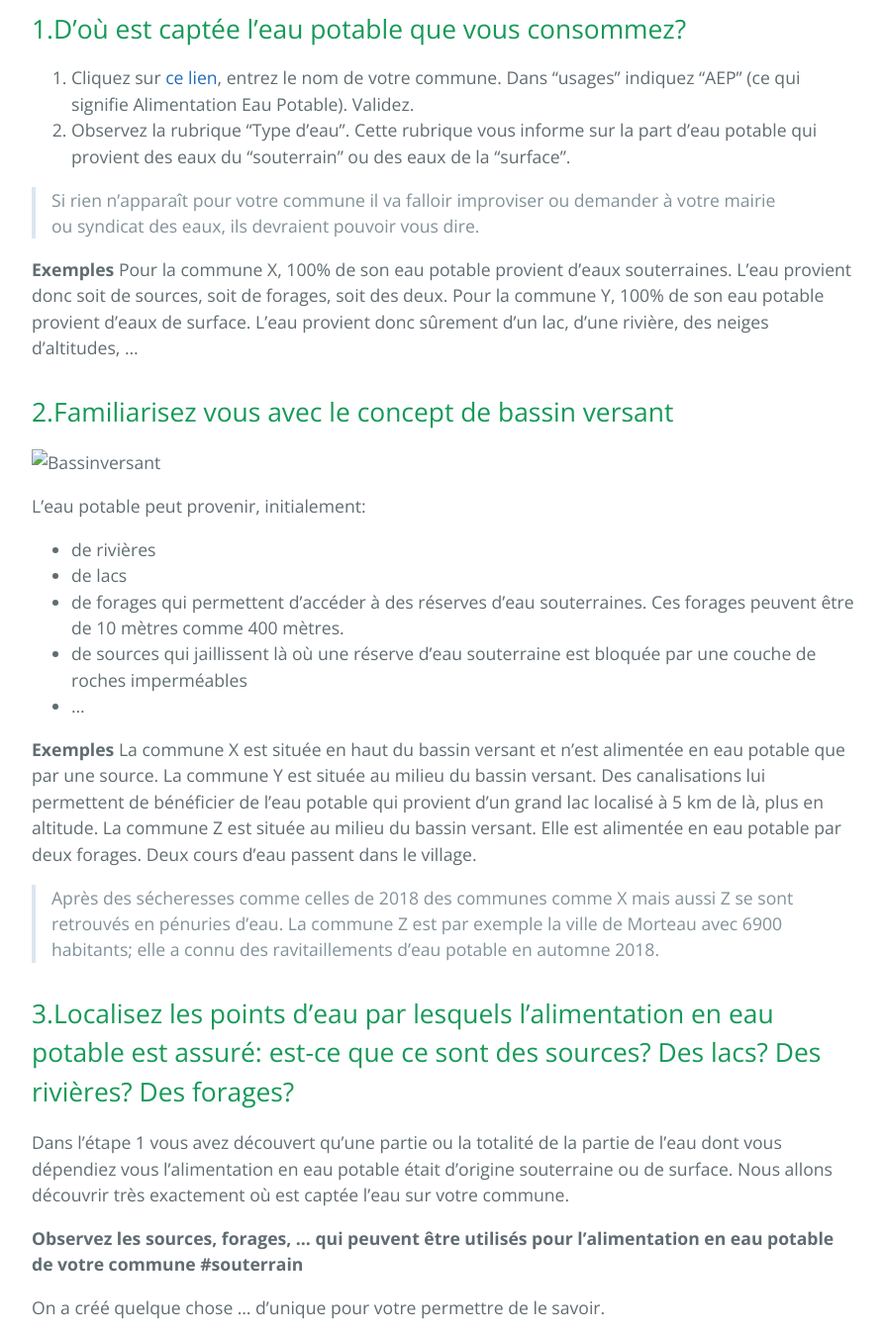
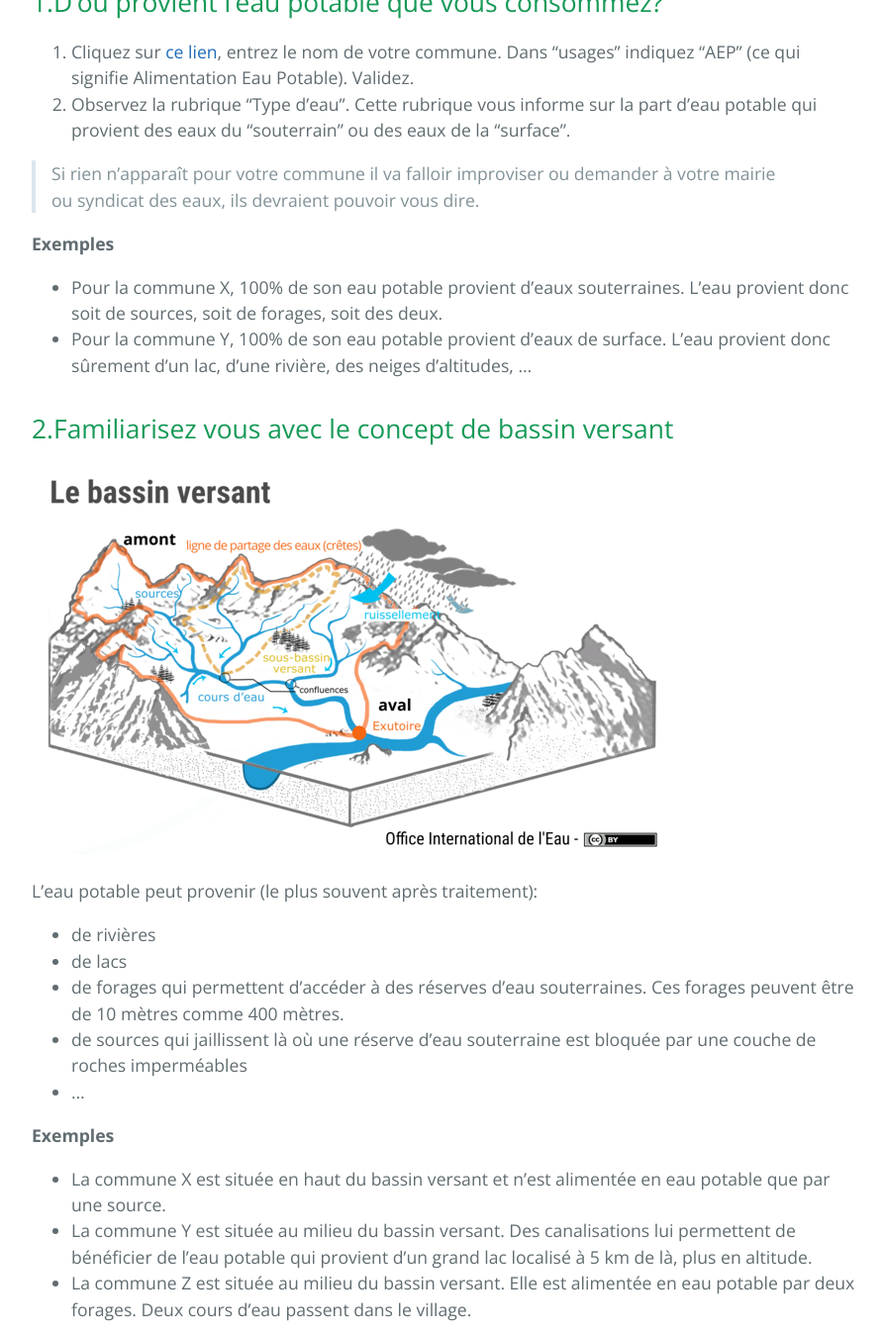
Before and after one commit to secheresses/Ancien-site, a Jekyll site: the page built from pages/penuries-eau/reserves-perennes.md, in a window 1280 px wide and 1400 px high, scrolled down 845 px, cut to the strip 0-1348 px from the top of the window. Shown: the whole strip at 99% size, without its empty margins (192-1086 px from the left). Built offline with Jekyll 4.4.1, drawn with Linux system fonts in a browser that asks for light colours; some of the changed text lies outside the part shown.

Commit message:
mise à jour tutoriel 3

```diff
--- a/pages/penuries-eau/reserves-perennes.md
+++ b/pages/penuries-eau/reserves-perennes.md
@@ -13,11 +13,11 @@ Dans ce tutoriel vous allez pouvoir découvrir pour votre commune:
 * la provenance de l'eau potable que vous consommez (réserves souterraines ou lacs/rivières, ...?)
 * et si les réserves d'eau qui vous alimentent en eau potable peuvent être épuisées par les sécheresses
 
-**Comment est-ce possible?**
+**Comment est-ce possible de savoir sa?**
 
-Parce que l'eau est une des ressources les plus étudiée en Europe et en France. Et que comme pour les données climatiques beaucoup de ressources sont publiques.
+Parce que l'eau est une des ressources les plus étudiées en Europe et en France.
 
-1.D'où est captée l'eau potable que vous consommez?
+1.D'où provient l'eau potable que vous consommez?
 ---
 
 1. Cliquez sur [ce lien](https://bnpe.eaufrance.fr/acces-donnees), entrez le nom de votre commune. Dans "usages" indiquez "AEP" (ce qui signifie Alimentation Eau Potable). Validez.
@@ -26,15 +26,15 @@ Parce que l'eau est une des ressources les plus étudiée en Europe et en France
 > Si rien n'apparaît pour votre commune il va falloir improviser ou demander à votre mairie ou syndicat des eaux, ils devraient pouvoir vous dire.
 
 **Exemples**
-Pour la commune X, 100% de son eau potable provient d'eaux souterraines. L'eau provient donc soit de sources, soit de forages, soit des deux.
-Pour la commune Y, 100% de son eau potable provient d'eaux de surface. L'eau provient donc sûrement d'un lac, d'une rivière, des neiges d'altitudes, ...
+* Pour la commune X, 100% de son eau potable provient d'eaux souterraines. L'eau provient donc soit de sources, soit de forages, soit des deux.
+* Pour la commune Y, 100% de son eau potable provient d'eaux de surface. L'eau provient donc sûrement d'un lac, d'une rivière, des neiges d'altitudes, ...
 
 2.Familiarisez vous avec le concept de bassin versant
 ---
 
-![Bassinversant](../cd/pages/images/bassin-versant.png)
+![Bassinversant](../pages/images/bassin-versant.png)
 
-L'eau potable peut provenir, initialement:
+L'eau potable peut provenir (le plus souvent après traitement):
 * de rivières
 * de lacs
 * de forages qui permettent d'accéder à des réserves d'eau souterraines. Ces forages peuvent être de 10 mètres comme 400 mètres.
@@ -42,14 +42,16 @@ L'eau potable peut provenir, initialement:
 * ...
 
 **Exemples**
-La commune X est située en haut du bassin versant et n'est alimentée en eau potable que par une source.
-La commune Y est située au milieu du bassin versant. Des canalisations lui permettent de bénéficier de l'eau potable qui provient d'un grand lac localisé à 5 km de là, plus en altitude.
-La commune Z est située au milieu du bassin versant. Elle est alimentée en eau potable par deux forages. Deux cours d'eau passent dans le village.
+* La commune X est située en haut du bassin versant et n'est alimentée en eau potable que par une source.
+* La commune Y est située au milieu du bassin versant. Des canalisations lui permettent de bénéficier de l'eau potable qui provient d'un grand lac localisé à 5 km de là, plus en altitude.
+* La commune Z est située au milieu du bassin versant. Elle est alimentée en eau potable par deux forages. Deux cours d'eau passent dans le village.
 
 > Après des sécheresses comme celles de 2018 des communes comme X mais aussi Z se sont retrouvés en pénuries d'eau. La commune Z est par exemple la ville de Morteau avec 6900 habitants; elle a connu des ravitaillements d'eau potable en automne 2018.
 
-3.Localisez les points d'eau par lesquels l'alimentation en eau potable est assuré: est-ce que ce sont des sources? Des lacs? Des rivières? Des forages?
+3.Localisez les points d'eau par lesquels l'alimentation en eau potable est assurée
 ---
+
+L'eau de votre commune est-elle captée via des sources, des forages, des lacs? C'est ce que nous allons découvrir.
 
 Dans l'étape 1 vous avez découvert qu'une partie ou la totalité de la partie de l'eau dont vous dépendiez vous l'alimentation en eau potable était d'origine souterraine ou de surface. Nous allons découvrir très exactement où est captée l'eau sur votre commune.
 
@@ -57,16 +59,15 @@ __Observez les sources, forages, ... qui peuvent être utilisés pour l'alimenta
 
 On a créé quelque chose ... d'unique pour votre permettre de le savoir.
 
-<iframe width="100%" height="300px" frameborder="0" allowfullscreen src="https://umap.openstreetmap.fr/fr/map/captage-des-eaux-sous-terraines_260518?scaleControl=false&miniMap=false&scrollWheelZoom=false&zoomControl=true&allowEdit=false&moreControl=true&searchControl=null&tilelayersControl=null&embedControl=null&datalayersControl=true&onLoadPanel=none&captionBar=false"></iframe><p><a href="https://umap.openstreetmap.fr/fr/map/captage-des-eaux-sous-terraines_260518">Voir en plein écran</a></p>
+<iframe width="100%" height="800px" frameborder="0" allowfullscreen src="https://umap.openstreetmap.fr/fr/map/captage-des-eaux-sous-terraines_260518?scaleControl=false&miniMap=false&scrollWheelZoom=false&zoomControl=true&allowEdit=false&moreControl=true&searchControl=null&tilelayersControl=null&embedControl=null&datalayersControl=true&onLoadPanel=none&captionBar=false"></iframe><p><a href="https://umap.openstreetmap.fr/fr/map/captage-des-eaux-sous-terraines_260518">Voir en plein écran</a></p>
 
 1. [Visualisez la carte](https://umap.openstreetmap.fr/fr/map/captage-des-eaux-sous-terraines_260518). Activez la recherche (icône de loupe) et renseignez le nom de votre commune. Il vous est aussi possible de changer les fonds de carte si cela vous est plus agréable.
 2. Visualisez pour votre commune les sources, forages et autres points d'eau qui peuvent alimenter en eau votre commune. Rappel: une source qui alimente une commune est habituellement à une altitude plus haute que la commune ;).
 3. Repérez grâce aux explications fournies sur la carte les sources, forages et autres points d'eau qui semblent être utilisés pour l'alimentation en eau potable.
 
 **Exemples:**
-
-La commune X a 3 sources et seules les eaux d'une des 3 sources semble être utilisée pour l'alimentation en eau potable.
-La commune Y présente 2 sources (dont une utilisée par eau potable) et 3 forages (dont 1 semble utilisé pour l'eau potable).
+* La commune X a 3 sources et seules les eaux d'une des 3 sources semble être utilisée pour l'alimentation en eau potable.
+* La commune Y présente 2 sources (dont une utilisée par eau potable) et 3 forages (dont 1 semble utilisé pour l'eau potable).
 
 __Observez les rivières, lacs, ... qui peuvent être utilisés pour l'alimentation en eau potable de votre commune #surface__
 
```
